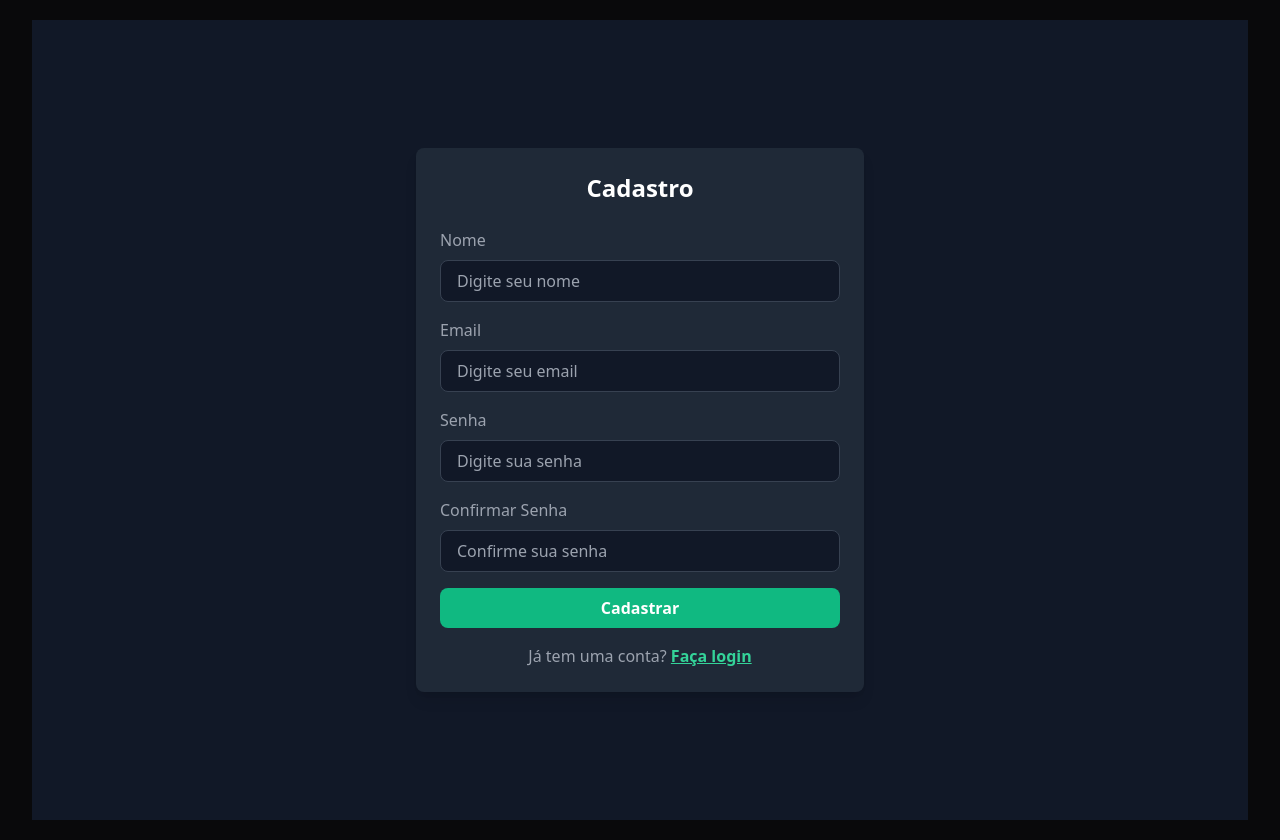
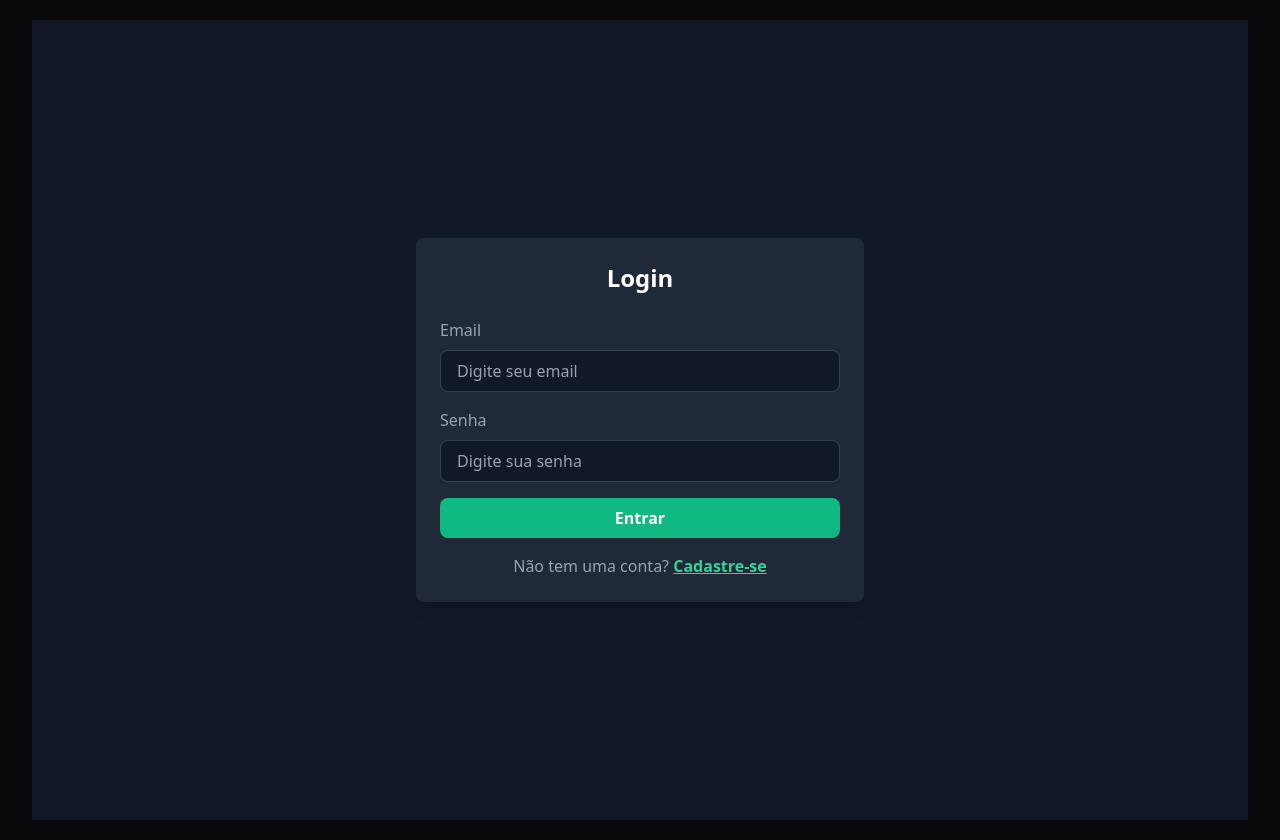
Before and after one commit to jotacloud/web-project, a React (Vite) app in the folder frontend/: page / in a window 1280 px wide. Built offline with nearby package versions, Linux system fonts and the light colour scheme.

Commit message:
atualizando App para lógica de login e cadastro simples

```diff
--- a/frontend/src/App.tsx
+++ b/frontend/src/App.tsx
@@ -5,6 +5,8 @@ import AuthForm from './components/AuthForm';
 
 function App() {
   const [isAuthenticated, setIsAuthenticated] = useState(false);
+  const [isLoginView, setIsLoginView] = useState(true); // Estado para alternar entre login e cadastro
+
 
   const handleLogin = (email: string, password: string) => {
     console.log("Login com:", email, password);
@@ -17,13 +19,18 @@ function App() {
     console.log("Cadastro com:", email, password);
     // Aqui você pode adicionar a lógica de registro
     // Se o registro for bem-sucedido, atualizar o estado para true
-    setIsAuthenticated(true);
+    setIsLoginView(true);
   };
 
   return (
     <div className="max-w-[1216px] mx-auto py-5 flex flex-col gap-5">
     {!isAuthenticated ? (
-        <AuthForm onLogin={handleLogin} onRegister={handleRegister} />
+      <AuthForm
+        onLogin={handleLogin}
+        onRegister={handleRegister}
+        isLoginView={isLoginView}
+        setIsLoginView={setIsLoginView} // Adicionar controle da view no AuthForm
+      />
     ) : (
       <>
         <Header />
```
Lines whose indentation alone changed are shown as unchanged.
